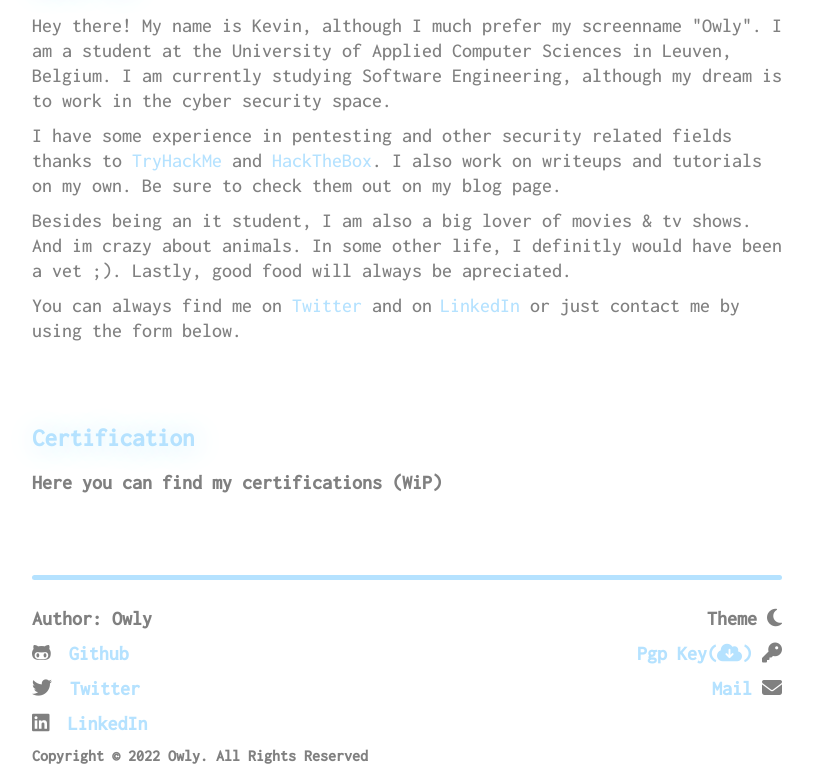
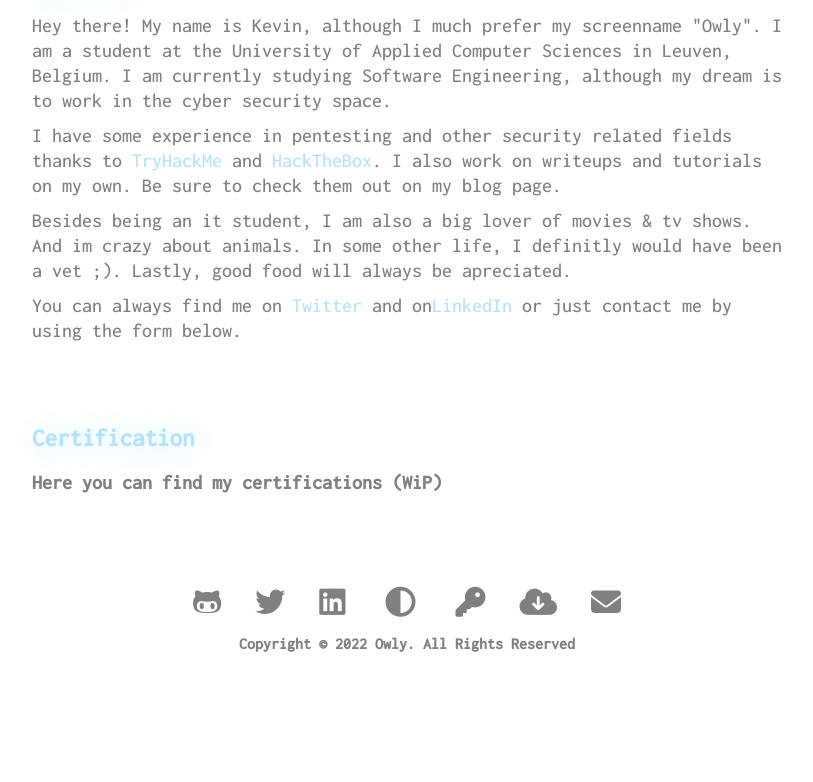
Before and after one commit to KevinDeVijlder/KevinDeVijlder.github.io, a website: page index.html in a window 1280 px wide. Shown: the part 550-1332 px from the top of the page, without its empty margins (233-1046 px from the left). After the commit the page ends 1220 px from the top, so only its background shows below. Drawn offline with Linux system fonts and the light colour scheme; a web font is replaced by a local one.

Commit message:
new footer

```diff
--- a/css/darkmodestyle.css
+++ b/css/darkmodestyle.css
@@ -3,9 +3,8 @@ body {
     color: white;
   }
 
-  .darkmodebutton{
+  .footericondarkmode{
     background-color: rgb(50, 50, 50);
-    transition: 600ms ease-in-out;
   }
 
   .topnava {
@@ -20,10 +19,6 @@ body {
     box-shadow: rgb(25, 25, 25) 0px 0px 20px;
   }
 
-  .darkmodebutton:hover{
-    color: #b5e2ff;
+  .footericondarkmode:hover{
     background-color: rgb(50, 50, 50);
-    transition: 600ms ease-in-out;
-    padding: 0px;
-    margin: 0px;
   }
--- a/css/style.css
+++ b/css/style.css
@@ -18,13 +18,6 @@ body {
 .normaldevider{
   margin-top: 5rem;
   margin-bottom: 5rem;
-}
-
-.footerline{
-  height: 5px;
-  border-width: 0;
-  background-color: #b5e2ff;
-  border-radius: 25px;
 }
 
 .customcontainer {
@@ -100,10 +93,10 @@ main {
   -ms-transform: translate(-50%, -50%);
   transform: translate(-50%, -50%);
   text-align: center;
-  padding-left: 15px;
-  padding-right: 15px;
-  padding-top: 33px;
-  padding-bottom: 33px;
+  padding-left: 12px;
+  padding-right: 12px;
+  padding-top: 30px;
+  padding-bottom: 30px;
 }
 
 /* Centered section inside the top navigation */
@@ -490,17 +483,61 @@ p {
 
 /* Footer */
 
-.footerline {
-  margin-top: 70px;
-  margin-bottom: 1rem;
-}
-
 footer {
+  margin-top: 5rem;
   font-size: 20px;
   font-weight: bold;
   font-family: "Inconsolata", monospace;
   color: grey;
   padding-bottom: 1rem;
+}
+
+.footericons{
+  text-align: center;
+}
+
+.footericon{
+  color: grey;
+  text-decoration: none;
+  font-size: 30px;
+  font-weight: bold;
+  font-family: "Inconsolata", monospace;
+  transition: 500ms ease-in-out;
+  margin-left: 0.75rem;
+  margin-right: 0.75rem;
+}
+
+.footericon:hover{
+  color: #b5e2ff;
+  text-decoration: none;
+  font-family: "Inconsolata", monospace;
+  transition: 500ms ease-in-out;
+}
+
+
+
+/* Darkmode button */
+.footericondarkmode{
+  font-size: 30px;
+  font-weight: bold;
+  font-family: "Inconsolata", monospace;
+  color: grey;
+  border: none;
+  cursor: pointer;
+  margin-left: 0.75rem;
+  margin-right: 0.75rem;
+  transition: 500ms ease-in-out;
+}
+
+.footericondarkmodebackground{
+  background-color: white;
+}
+
+.footericondarkmode:hover{
+  color: #b5e2ff;
+  transition: 500ms ease-in-out;
+  margin-left: 0.75rem;
+  margin-right: 0.75rem;
 }
 
 .copyrighttext {
@@ -509,19 +546,8 @@ footer {
   font-weight: bold;
   font-family: "Inconsolata", monospace;
   color: grey;
-}
-
-.footerlink {
-  margin-left: 0.5rem;
-}
-
-.footertextleft{
-  float: left;
-}
-
-.footertextright {
-  float: right;
-  text-align: right;
+  text-align: center;
+  margin-top: 0.75rem;
 }
 
 /* Scrollbar */
@@ -543,28 +569,6 @@ footer {
 
 *::-webkit-scrollbar-thumb:hover {
   background-color: #67b7ec;
-}
-
-/* Darkmode button */
-.darkmodebutton{
-  font-size: 20px;
-  font-weight: bold;
-  font-family: "Inconsolata", monospace;
-  color: grey;
-  border: none;
-  background-color: white;
-  cursor: pointer;
-  padding: 0px;
-  margin: 0px;
-  transition: 500ms ease-in-out;
-}
-
-.darkmodebutton:hover{
-  color: #b5e2ff;
-  background-color: white;
-  transition: 500ms ease-in-out;
-  padding: 0px;
-  margin: 0px;
 }
 
 /* disabled links */
@@ -678,6 +682,21 @@ footer {
   }
 }
 
+/* Banner op blogposts */
+@media screen and (max-width: 549px) {
+  .blogimagebanner{
+    max-width: 100%;
+    max-height: auto;
+    display:block;
+    min-width: 200px;
+  }
+
+  .blogimagetext{
+    display: none;
+  }
+}
+
+/* footer op kleinste scherm */
 @media screen and (max-width: 350px) {
   .footertextright{
     float: none;
--- a/index.html
+++ b/index.html
@@ -10,7 +10,7 @@
       href="https://fonts.googleapis.com/css2?family=Inconsolata:wght@500&family=Open+Sans&family=Roboto&family=Source+Code+Pro:wght@500&display=swap"
       rel="stylesheet"
     />
-    <link href="http://fonts.cdnfonts.com/css/cascadia-code" rel="stylesheet">
+    <link href="http://fonts.cdnfonts.com/css/cascadia-code" rel="stylesheet" />
     <link
       rel="stylesheet"
       href="https://cdnjs.cloudflare.com/ajax/libs/font-awesome/6.1.0/css/all.min.css"
@@ -108,57 +108,38 @@
       </main>
 
       <footer>
-        <hr class="footerline" />
-        <div class="footertextleft">
-          <p>Author: Owly</p>
-          <p>
-            <i class="fa-brands fa-github-alt"></i>
-            <a
-              href="https://github.com/KevinDeVijlder"
-              class="linkstyle footerlink"
-              >Github</a
-            >
-          </p>
-          <p>
-            <i class="fa-brands fa-twitter"></i>
-            <a
-              href="https://twitter.com/KevinVijlder"
-              class="linkstyle footerlink"
-              >Twitter</a
-            >
-          </p>
-          <p>
-            <i class="fa-brands fa-linkedin"></i>
-            <a
-              href="https://www.linkedin.com/in/kevindevijlder/"
-              class="linkstyle footerlink"
-              >LinkedIn</a
-            >
-          </p>
-        </div>
-        <div class="footertextright">
-          <p>
-            Theme
-            <button onclick="themeToggle()" class="darkmodebutton">
-              <i id="darkmodebuttonicon" class="fa-solid fa-moon"></i>
-            </button>
-          </p>
-          <p>
-            <a href="/files/owlysec_pgpkey.txt" class="linkstyle footerlink"
-              >Pgp Key</a
-            ><a
-              class="linkstyle"
-              href="/files/publickey.owlysec@protonmail.com-2238576897fca0f277d91ba196088a978fa71561.asc"
-              >(<i class="fa-solid fa-cloud-arrow-down"></i>)</a
-            >
-            <i class="fa-solid fa-key"></i>
-          </p>
-          <p>
-            <a href="mailto:owlysec@protonmail.com" class="linkstyle footerlink"
-              >Mail</a
-            >
-            <i class="fa-solid fa-envelope"></i>
-          </p>
+        <div class="footericons">
+          <a href="https://github.com/KevinDeVijlder" class="footericon"
+            ><i class="fa-brands fa-github-alt"></i
+          ></a>
+          <a href="https://twitter.com/KevinVijlder" class="footericon"
+            ><i class="fa-brands fa-twitter"></i
+          ></a>
+          <a
+            href="https://www.linkedin.com/in/kevindevijlder/"
+            class="footericon"
+            ><i class="fa-brands fa-linkedin"></i
+          ></a>
+          <button
+            onclick="themeToggle()"
+            class="footericondarkmode footericondarkmodebackground"
+          >
+            <i
+              id="darkmodebuttonicon"
+              class="fa-solid fa-circle-half-stroke"
+            ></i>
+          </button>
+          <a href="/files/owlysec_pgpkey.txt" class="footericon">
+            <i class="fa-solid fa-key"></i
+          ></a>
+          <a
+            class="footericon"
+            href="/files/publickey.owlysec@protonmail.com-2238576897fca0f277d91ba196088a978fa71561.asc"
+            ><i class="fa-solid fa-cloud-arrow-down"></i
+          ></a>
+          <a href="mailto:owlysec@protonmail.com" class="footericon">
+            <i class="fa-solid fa-envelope"></i
+          ></a>
         </div>
         <script>
           function loadcssfile(filename, filetype) {
@@ -178,8 +159,6 @@
 
             if (onpageLoad === "dark-mode") {
               loadcssfile("/css/darkmodestyle.css", "css");
-              document.getElementById("darkmodebuttonicon").className =
-                "fa-solid fa-sun";
             }
           })();
 
```
Also changed, not shown: html/blog.html (+32 -53 lines), html/blogarticles/easypeasy/easypeasy.html (+32 -53 lines), html/blogarticles/kiba/kiba.html (+32 -53 lines), html/blogarticles/rootme/rootme.html (+32 -53 lines), html/news.html (+32 -53 lines).
